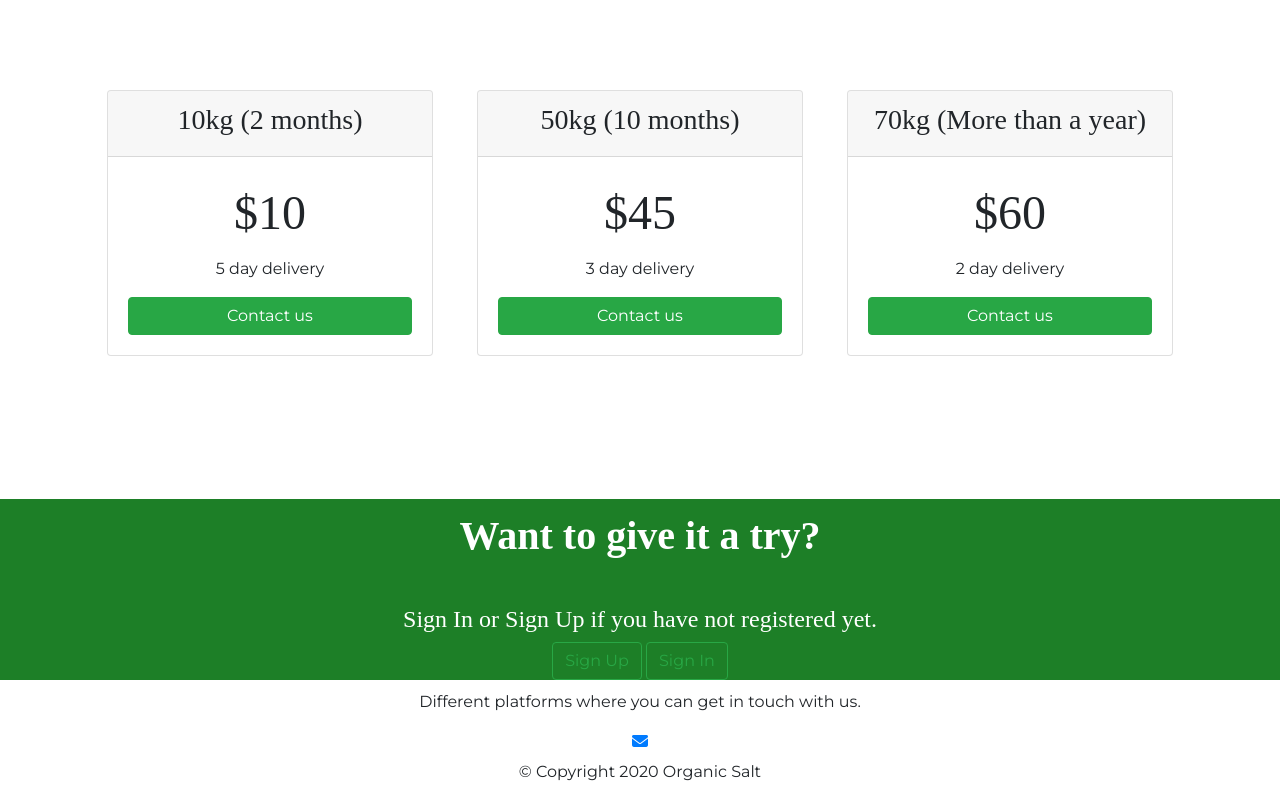
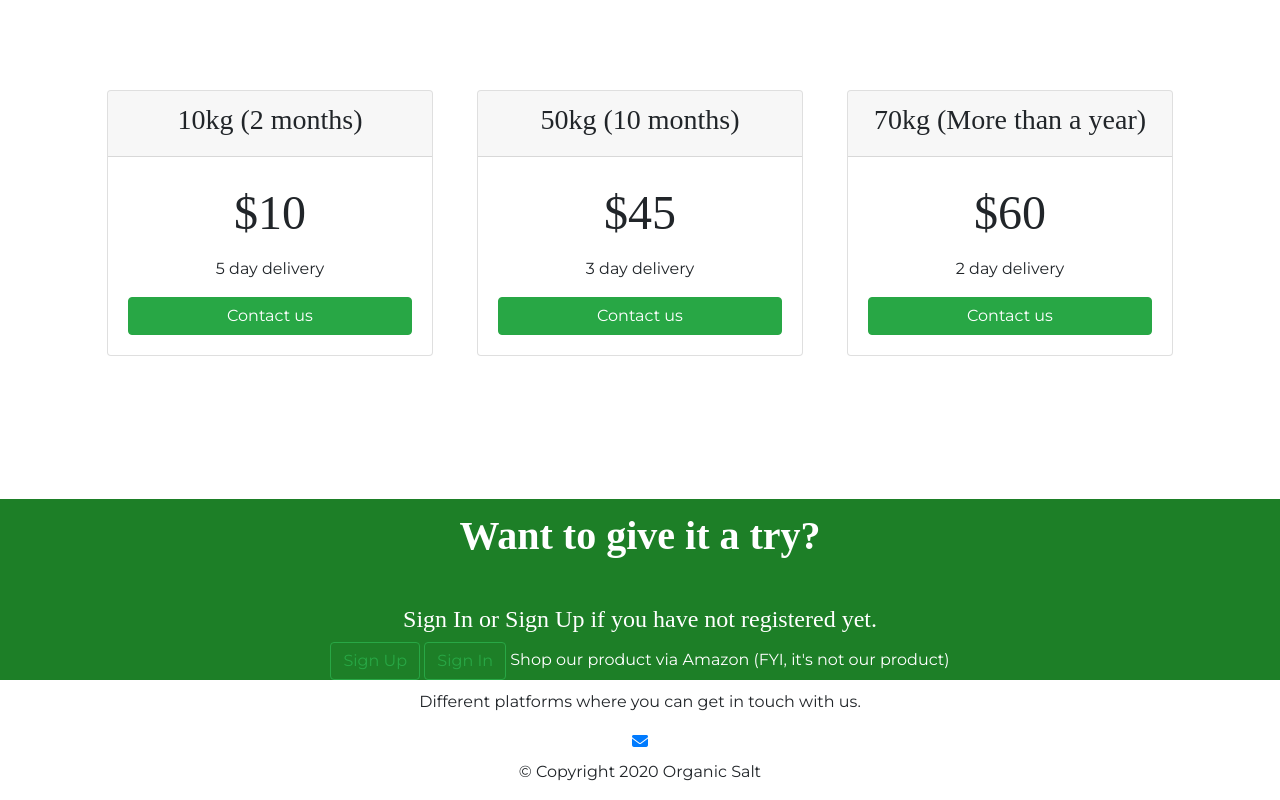
Before and after one commit to MobinAkhter/Organic-Salt, a plain HTML site: page index.html in a window 1280 px wide. Shown: the part 2055-2855 px from the top of the page. Drawn offline with nearby package versions, Linux system fonts and the light colour scheme.

Commit message:
Change the signup href

```diff
--- a/css/styles.css
+++ b/css/styles.css
@@ -182,7 +182,12 @@ h4{
 .cta {
   margin-top: 0;
 }
-
+.product-link {
+  color: white;
+}
+.product-link:hover{
+  color: pink;
+}
 /* Footer */
 #footer {
   background-color: #fff;
--- a/index.html
+++ b/index.html
@@ -176,8 +176,9 @@
     <!-- <h3>SHOULD BE A CTA HERE.Lorem ipsum dolor sit amet, consectetur adipiscing elit, sed do eiusmod tempor incididunt ut labore et dolore magna aliqua. Et netus et malesuada fames ac turpis egestas integer..</h3> -->
   <h3>Want to give it a try?</h3>
   <h4>Sign In or Sign Up if you have not registered yet.</h4>
-  <a class="btn btn-outline-success" href="https://mobinakhter.github.io/Form/">Sign Up</a>
+  <a class="btn btn-outline-success" href="https://sleepy-escarpment-23037.herokuapp.com/">Sign Up</a>
   <a class="btn btn-outline-success" href="">Sign In</a>
+  <a class="product-link" href="https://amzn.to/2ZpmUaf">Shop our product via Amazon (FYI, it's not our product)</a>
   </section>
 
 
@@ -193,7 +194,9 @@
     <p>© Copyright 2020 Organic Salt</p>
   </footer>
 
+<script type="text/javascript" src="index.js">
 
+</script>
 </body>
 
 </html>
--- /dev/null
+++ b/index.js
@@ -0,0 +1 @@
+alert("The website is in beta at the moment. So, registering and signing in functionality does not work properly. We are working to fix it as soon as possible. That said, if you are interested in our product and want to get in touch with us click the 'Contact us' button to email us. Sorry for any inconvenience!");
```
